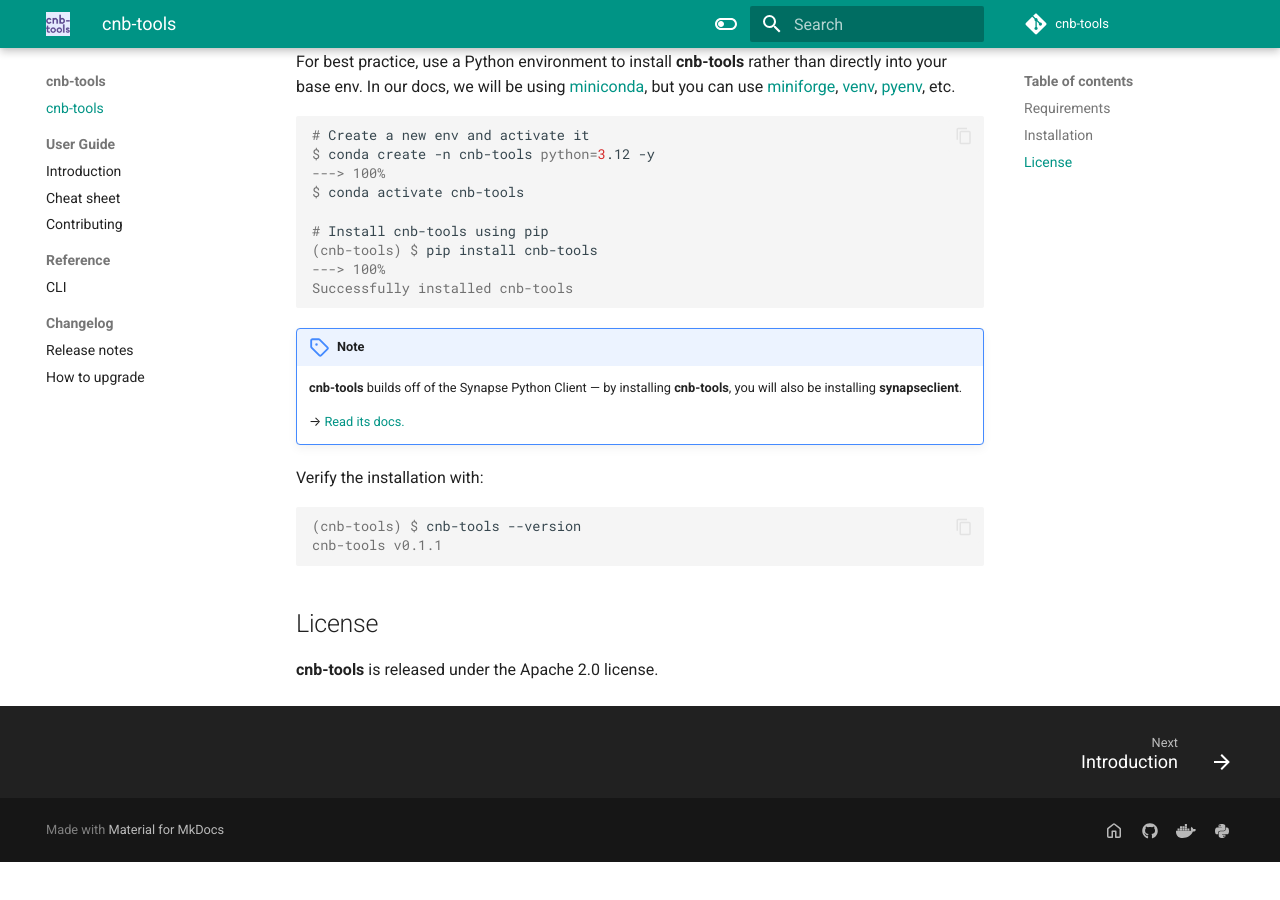
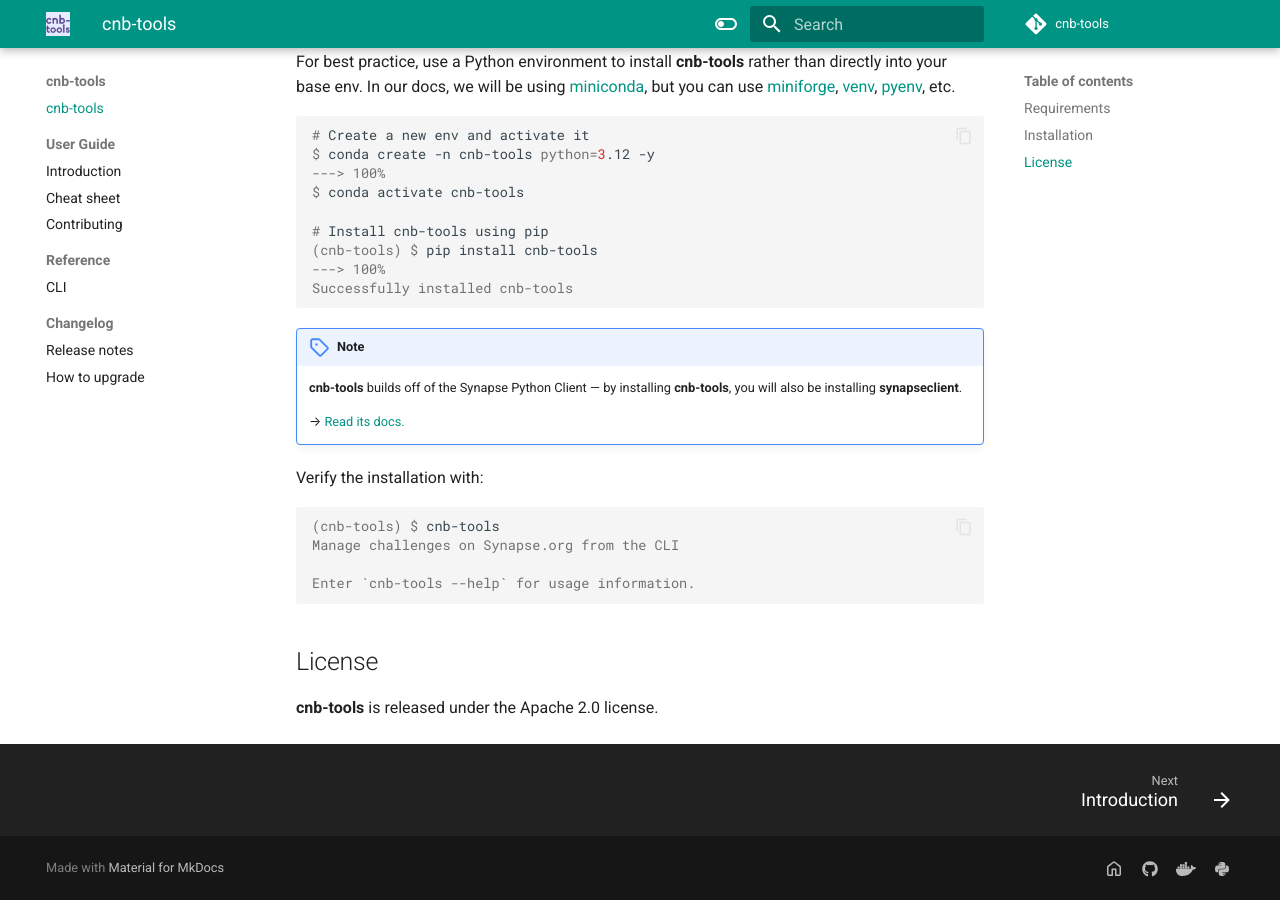
Before and after one commit to Sage-Bionetworks-Challenges/cnb-tools, an MkDocs documentation site: the page built from docs/index.md, in a window 1280 px wide and 900 px high, scrolled down 1455 px. Built offline with MkDocs 1.6.1 and Material for MkDocs 9.7.7, drawn with Linux system fonts in a browser that asks for light colours; comment, search, counter and statistics services are not loaded; before the commit the page ends 2317 px from its top, so only the background shows below that.

Commit message:
update verfication command

````diff
--- a/docs/index.md
+++ b/docs/index.md
@@ -83,8 +83,10 @@
 
 <!-- termynal -->
 ```console
-(cnb-tools) $ cnb-tools --version
-cnb-tools v0.1.1
+(cnb-tools) $ cnb-tools
+Manage challenges on Synapse.org from the CLI
+
+Enter `cnb-tools --help` for usage information.
 ```
 
 ## License
````
Also changed, not shown: README.md (+1 -1 lines).
